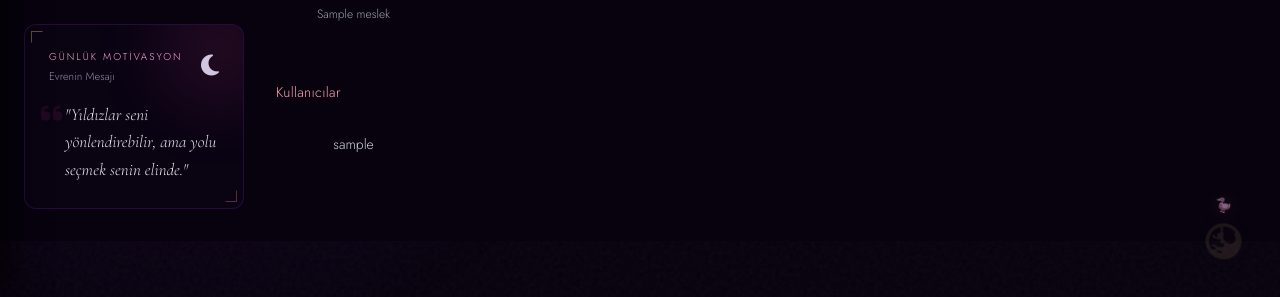
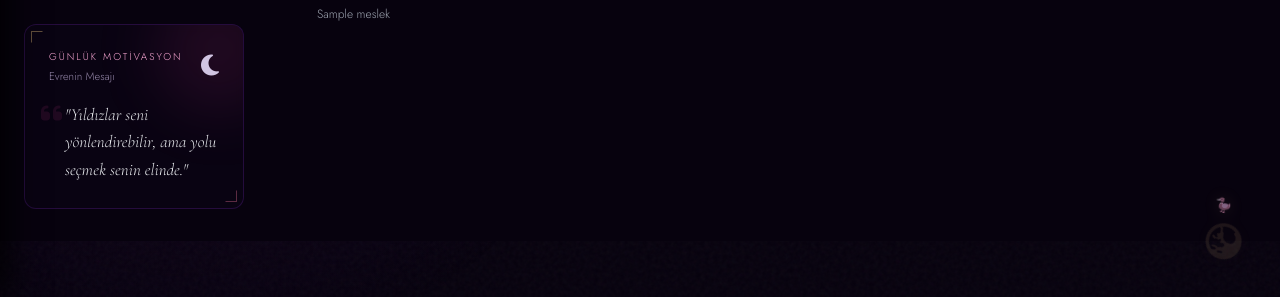
Before and after one commit to busraoren/astroloji_website, a Django app: template burcs/templates/burcs/arama_sonuc.html in a window 1280 px wide. Shown: the part 503-800 px from the top of the page. Run offline with Django 4.2, Linux system fonts and the light colour scheme; tables that the repository leaves empty hold one stand-in row (values such as "Sample post"); the template is opened without the code that fills it: values that come from a table or form of the project are taken from there, most other values are stand-ins (such as "Sample title", 1, 10 or a date in 2020); parts of the project's set-up code (start-up, migrations or seed data) failed here and were passed over; some libraries are stand-ins or nearby versions.

Commit message:
arama sonuçlarında kullanıcı özelliği kaldırıldı.

```diff
--- a/burcs/templates/burcs/arama_sonuc.html
+++ b/burcs/templates/burcs/arama_sonuc.html
@@ -32,16 +32,6 @@
 </div>
 {% endif %}
 
-{% if kullanici_sonuclari %}
-<p class="text-sm tracking-wide text-rose-300 mb-3">Kullanıcılar</p>
-<div class="grid grid-cols-2 sm:grid-cols-4 gap-4">
-    {% for kullanici in kullanici_sonuclari %}
-        <div class="card-elegant rounded-2xl p-5 text-center">
-            <p class="text-sm text-gray-300">{{ kullanici.username }}</p>
-        </div>
-    {% endfor %}
-</div>
-{% endif %}
 
 {% if not burc_sonuclari and not unlu_sonuclari and not kullanici_sonuclari and query %}
 <p class="text-gray-400 text-sm">"{{ query }}" için sonuç bulunamadı.</p>
```
